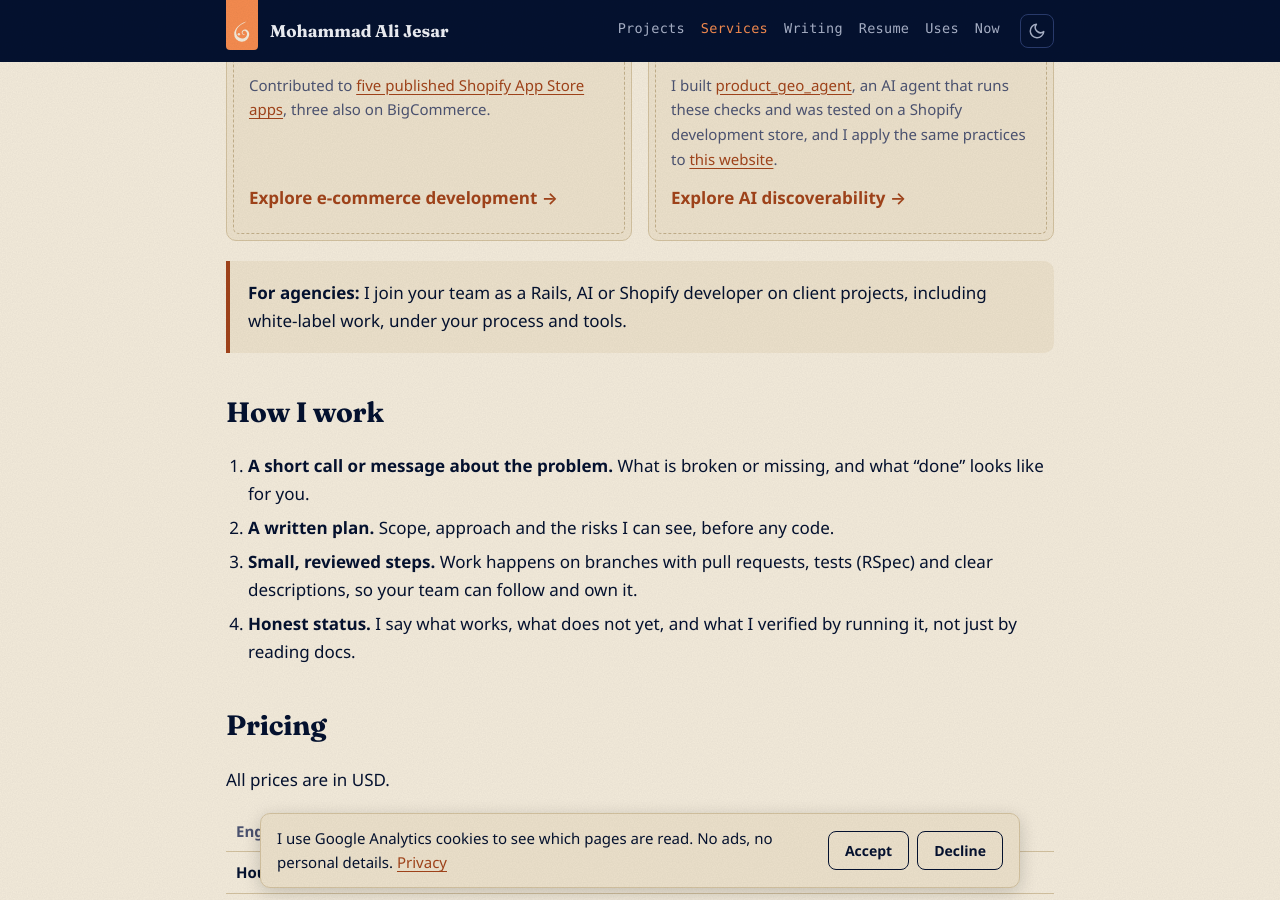
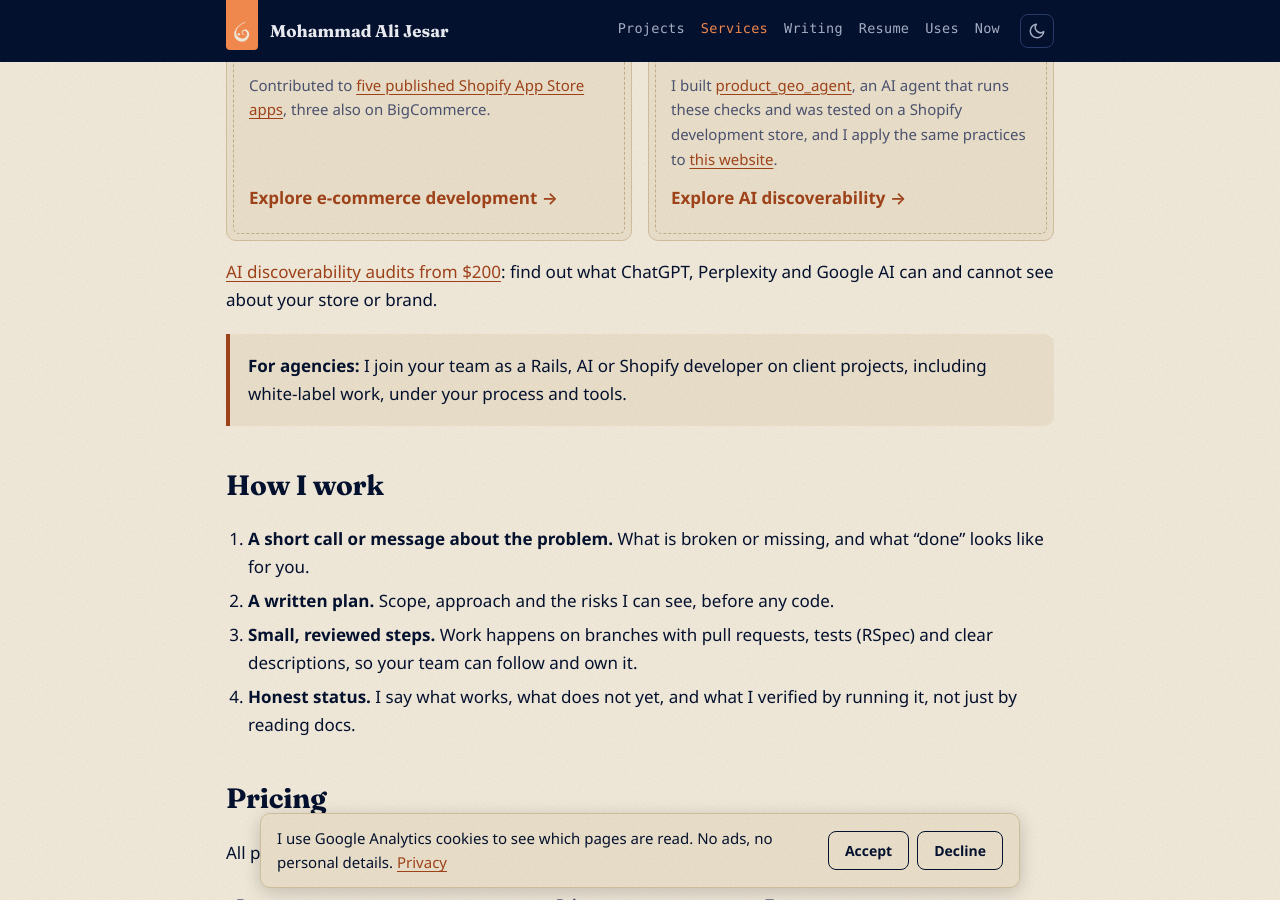
Before and after one commit to mjesar/mjesar.github.io, a Jekyll site: the page built from services/index.md, in a window 1280 px wide and 900 px high, scrolled down 1730 px. Built offline with Jekyll 4.4.1, drawn with Linux system fonts in a browser that asks for light colours.

Commit message:
add mjesar to the home meta description, extend ask ai questions and link the audit plan

```diff
--- a/services/index.md
+++ b/services/index.md
@@ -1,6 +1,6 @@
 ---
 title: Hire a Ruby on Rails & AI Engineer
-ask_ai_question: "What services does Mohammad Ali Jesar offer at mjesar.github.io/services/, and who are they for?"
+ask_ai_question: "What services does Mohammad Ali Jesar offer at mjesar.github.io/services/, and who are they for? How can a client work with him?"
 description: "Hire a Ruby on Rails and AI engineer for apps and MVPs, AI integration (MCP, RAG, agents), Shopify and e-commerce. Remote full-time, contract or project work."
 image: /assets/img/og/services.png
 ---
@@ -40,6 +40,9 @@ I focus on results, not hours: a working product, less manual work, and processe
 {%- endfor %}
 </div>
 
+{%- assign cheapest_plan = site.data.ai_plans | sort: "price" | first -%}
+<p><a href="/services/ai-discoverability/">AI discoverability audits from ${{ cheapest_plan.price }}</a>: find out what ChatGPT, Perplexity and Google AI can and cannot see about your store or brand.</p>
+
 <div class="callout" markdown="1">
 **For agencies:** I join your team as a Rails, AI or Shopify developer on client projects, including white-label work, under your process and tools.
 </div>
```
Also changed, not shown: index.html (+5 -2 lines).
